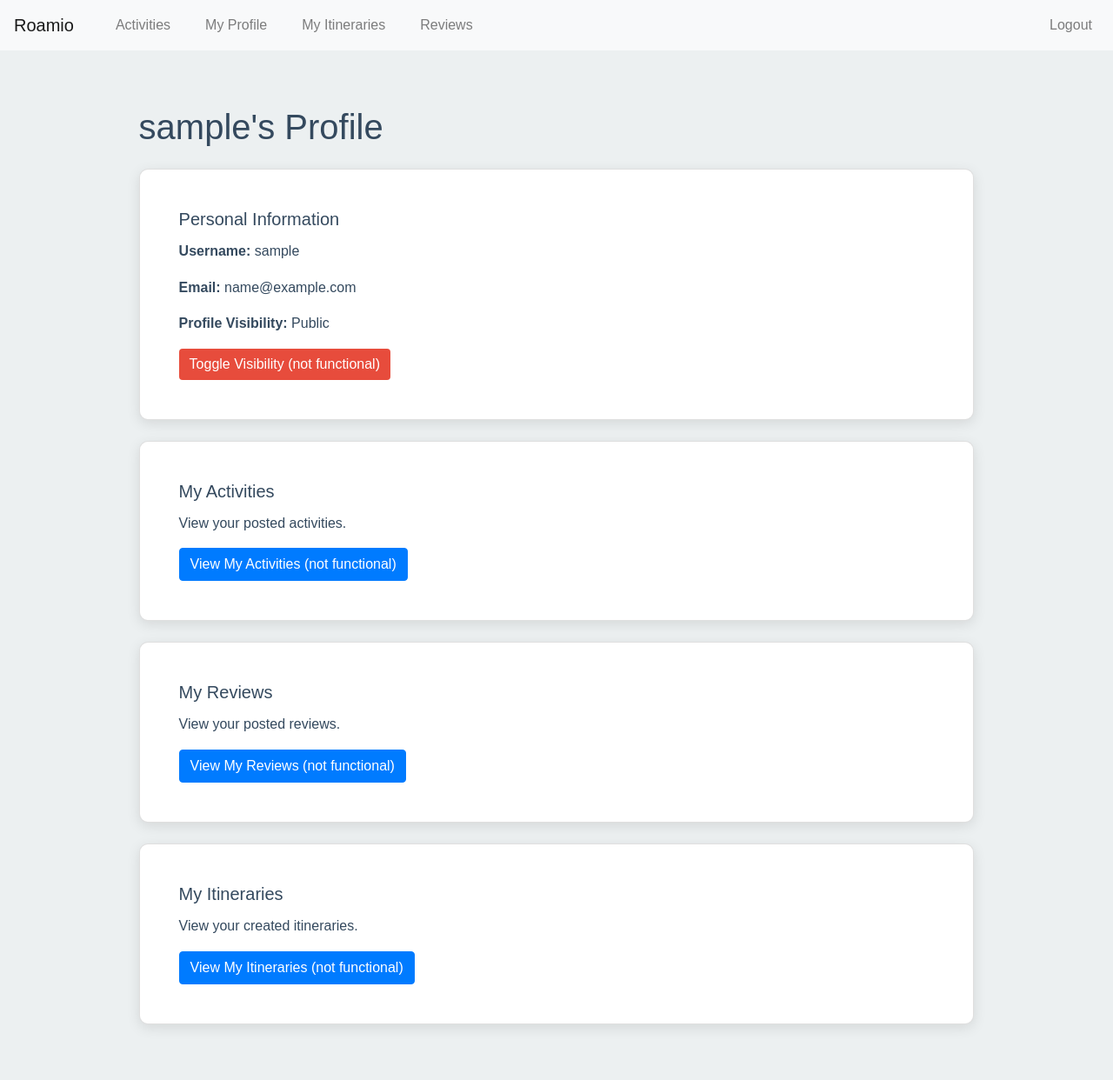
After one commit to divy-jain/roamio, a Flask app: page /profile/me in a window 1280 px wide. The commit adds this page. Shown: the whole page at 87% size. Run offline with Flask 3, Linux system fonts and the light colour scheme; the visitor is signed in with stand-in values (Sample User, id 1); parts of the project's set-up code (start-up, migrations or seed data) failed here and were passed over; some libraries are stand-ins or nearby versions.

Commit message:
My Profile page added

```diff
--- a/app/__init__.py
+++ b/app/__init__.py
@@ -2,6 +2,7 @@ from flask import Flask
 from config import Config
 import logging
 from sqlalchemy import inspect, text
+from app.routes.profile import profile_bp
 
 # Set up logging
 logging.basicConfig(
@@ -40,6 +41,8 @@ def create_app(config_class=Config):
     app.register_blueprint(activity.bp)
     app.register_blueprint(itinerary.bp)
     app.register_blueprint(review.bp)
+    app.register_blueprint(profile_bp)  # Register the profile blueprint
+
 
     # MODIFIED: Initialize database function
     def init_database():
--- /dev/null
+++ b/app/routes/profile.py
@@ -0,0 +1,18 @@
+from flask import Blueprint, render_template
+from flask_login import login_required, current_user
+# from app import db  # Ensure db is correctly imported
+# from app.models import Activity  # Assuming Activity is defined in models
+
+profile_bp = Blueprint('profile', __name__, url_prefix='/profile')
+
+@profile_bp.route('/me')
+@login_required
+def my_profile():
+    return render_template('profile/my_profile.html', user=current_user)
+
+# @profile_bp.route('/my_activities')
+# @login_required
+# def my_activities():
+#     # Query activities for the current user
+#     activities = Activity.query.filter_by(user_id=current_user.id).all()
+#     return render_template('profile/my_activities.html', activities=activities)
--- a/app/static/css/main.css
+++ b/app/static/css/main.css
@@ -154,3 +154,39 @@ footer {
 .fade-in {
     animation: fadeIn 0.5s ease-in;
 }
+/* Profile Page Styles */
+.card {
+    border-radius: 10px;
+    box-shadow: 0 4px 15px rgba(0, 0, 0, 0.1);
+    margin-bottom: 20px;
+}
+
+.card-body h2 {
+    font-size: 1.5rem;
+    margin-bottom: 0.5rem;
+    color: var(--primary-color);
+}
+
+.card hr {
+    border-top: 1px solid var(--light-gray);
+}
+
+/* List group links */
+.list-group-item a {
+    color: var(--text-color);
+}
+
+.list-group-item a:hover {
+    color: var(--accent-color);
+    text-decoration: underline;
+}
+
+/* Button */
+.btn-secondary {
+    background-color: var(--secondary-color);
+    border: none;
+}
+
+.btn-secondary:hover {
+    background-color: var(--primary-color);
+}
--- a/app/templates/base.html
+++ b/app/templates/base.html
@@ -35,6 +35,9 @@
             >
           </li>
           {% if current_user.is_authenticated %}
+          <li class="nav-item">
+            <a class="nav-link" href="{{ url_for('profile.my_profile') }}">My Profile</a>
+        </li>
           <li class="nav-item">
             <a
               class="nav-link"
--- /dev/null
+++ b/app/templates/profile/my_profile.html
@@ -0,0 +1,47 @@
+{% extends "base.html" %}
+
+{% block content %}
+<div class="container">
+    <h1 class="mb-4">{{ user.username }}'s Profile</h1>
+
+    <!-- Personal Information Section -->
+    <div class="card mb-4">
+        <div class="card-body">
+            <h5 class="card-title">Personal Information</h5>
+            <p class="card-text"><strong>Username:</strong> {{ user.username }}</p>
+            <p class="card-text"><strong>Email:</strong> {{ user.email }}</p>
+            <p class="card-text"><strong>Profile Visibility:</strong>
+                {{ "Public" if user.profile_visibility else "Private" }}
+            </p>
+            <button class="btn btn-secondary">Toggle Visibility (not functional)</button>
+        </div>
+    </div>
+
+    <!-- My Activities Section -->
+    <div class="card mb-4">
+        <div class="card-body">
+            <h5 class="card-title">My Activities</h5>
+            <p class="card-text">View your posted activities.</p>
+            <button class="btn btn-primary">View My Activities (not functional)</button>
+        </div>
+    </div>
+
+    <!-- My Reviews Section -->
+    <div class="card mb-4">
+        <div class="card-body">
+            <h5 class="card-title">My Reviews</h5>
+            <p class="card-text">View your posted reviews.</p>
+            <button class="btn btn-primary">View My Reviews (not functional)</button>
+        </div>
+    </div>
+
+    <!-- My Itineraries Section -->
+    <div class="card mb-4">
+        <div class="card-body">
+            <h5 class="card-title">My Itineraries</h5>
+            <p class="card-text">View your created itineraries.</p>
+            <button class="btn btn-primary">View My Itineraries (not functional)</button>
+        </div>
+    </div>
+</div>
+{% endblock %}
```
